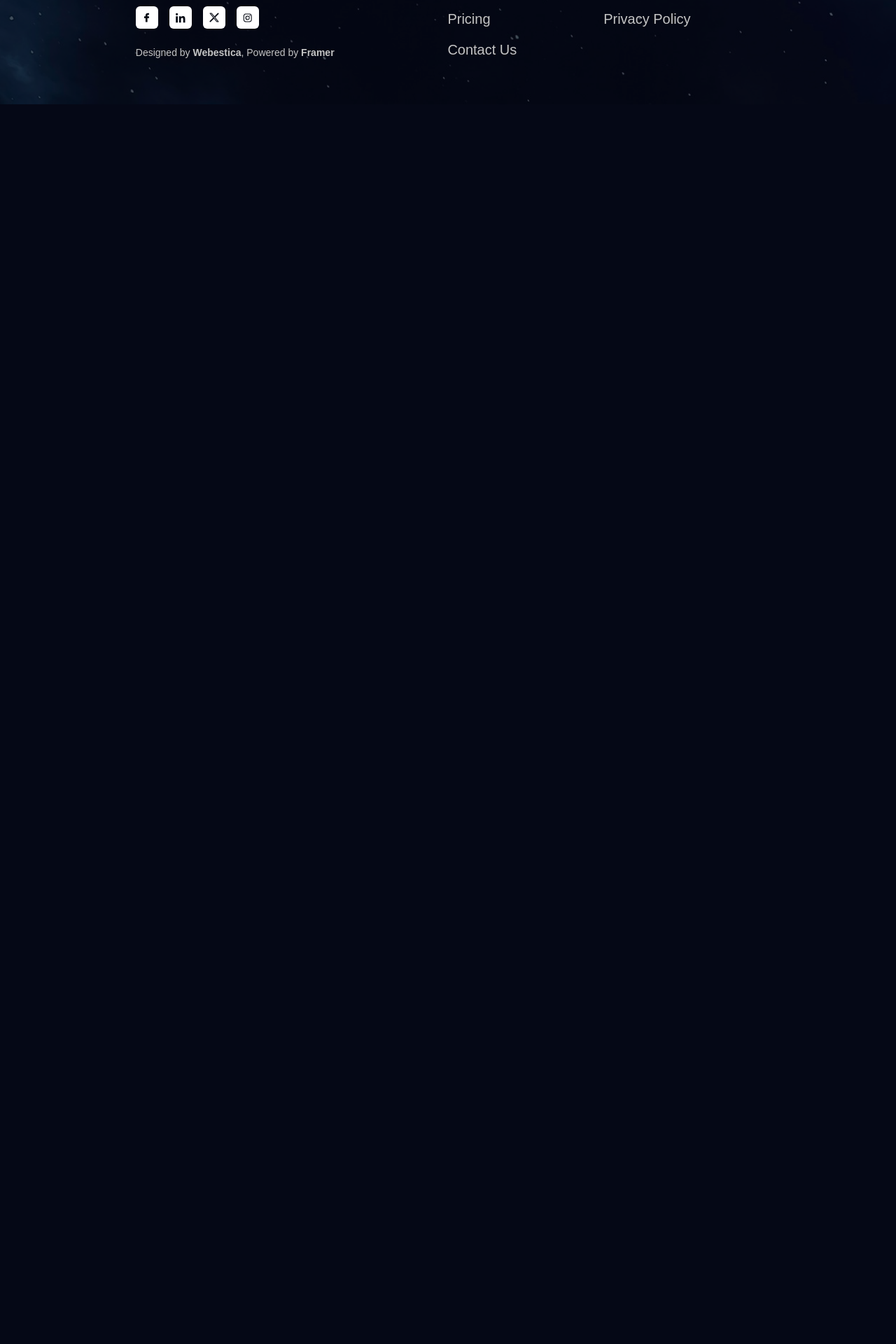
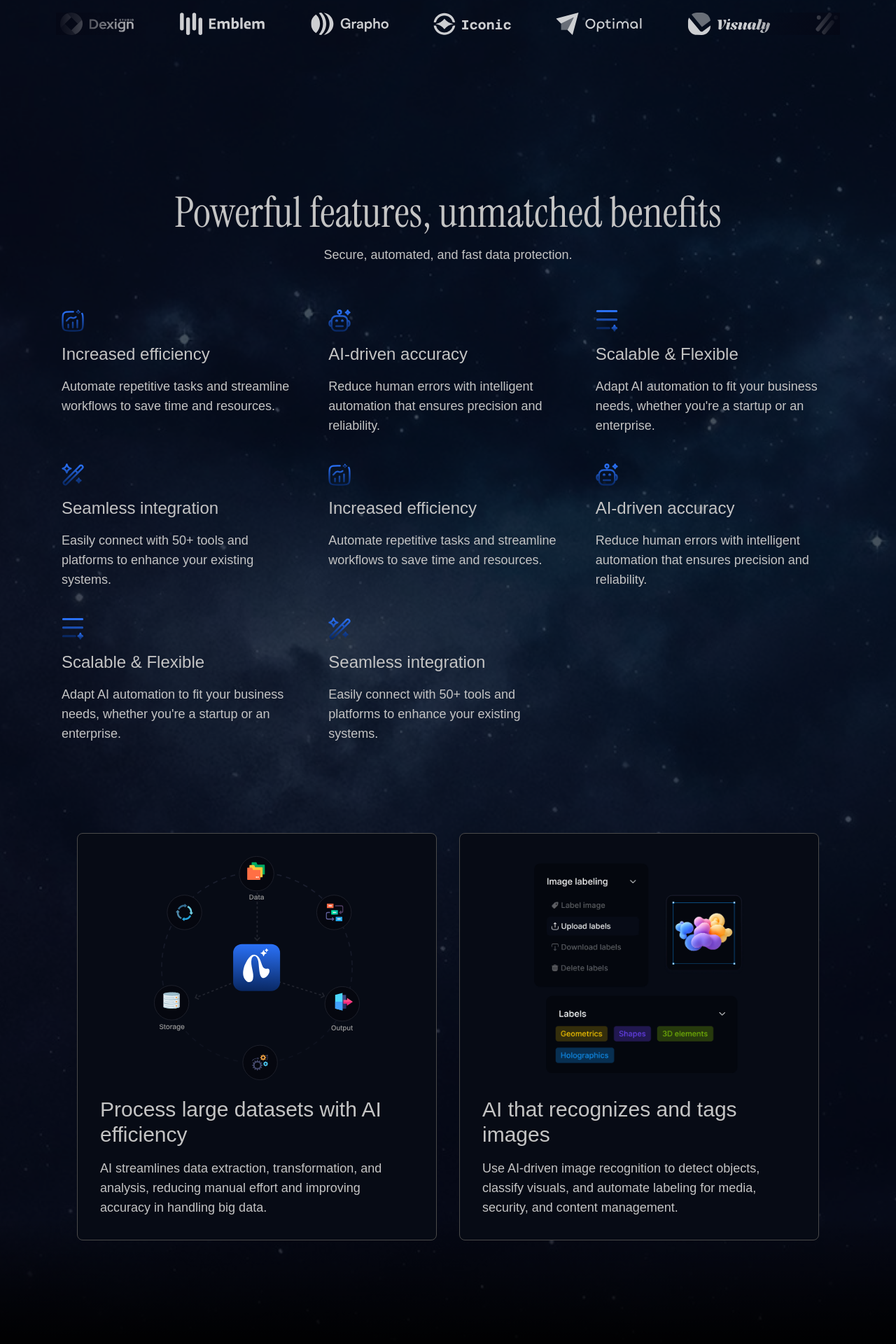
Before and after one commit to jasmit-lathiya/ailex-web-replica, a React (Create React App) app: page /feature in a window 1280 px wide. Shown: the part 817-2737 px from the top of the page at 70% size. Before the commit the page ends 966 px from the top, so only its background shows below. Built offline with nearby package versions, Linux system fonts and the light colour scheme; a web font is replaced by a local one.

Commit message:
Feature Page Implemented

```diff
--- a/src/App.tsx
+++ b/src/App.tsx
@@ -8,6 +8,7 @@ import FooterSection from './pages/home/sections/footerSection'
 import Page404 from './pages/page404'
 import LicencePage from './pages/licence'
 import PrivacyPolicyPage from './pages/privacyPolicy'
+import FeaturePage from './pages/feature'
 
 const AppRouter = () => {
   return (
@@ -17,6 +18,7 @@ const AppRouter = () => {
         <Route path="/" element={<HomePage />} />
         <Route path="/pricing" element={<PricingPage />} />
         <Route path="/blog" element={<BlogPage />} />
+        <Route path="/feature" element={<FeaturePage />} />
         <Route path="/404" element={<Page404 />} />
         <Route path="/licenses" element={<LicencePage />} />
         <Route path="/privacy-policy" element={<PrivacyPolicyPage />} />
--- /dev/null
+++ b/src/pages/feature/FeaturePage.tsx
@@ -0,0 +1,81 @@
+import { motion } from 'framer-motion'
+import featurePageBg from '../../assets/images/galaxyBg.jpeg'
+import AnimatedText from '../../molecules/animatedText'
+import analysisImg from '../../assets/aiShowcaseSection/sentimentAnalysisImg.svg'
+import ClientLogoSection from '../../organisms/clientLogoSection'
+import PowerfulFeatures from './organisms/powerfulFeatures'
+import dataProcessingImg from '../../assets/aiShowcaseSection/dataProcessingImg.svg'
+import smartIimageLabelingImg from '../../assets/aiShowcaseSection/smartImageLabelingImg.avif'
+import FeatureCard from './organisms/featureCard'
+
+const featureCardData = [
+  {
+    title: 'Process large datasets with AI efficiency',
+    description:
+      'AI streamlines data extraction, transformation, and analysis, reducing manual effort and improving accuracy in handling big data.',
+    imgSrc: dataProcessingImg,
+  },
+  {
+    title: 'AI that recognizes and tags images',
+    description:
+      'Use AI-driven image recognition to detect objects, classify visuals, and automate labeling for media, security, and content management.',
+    imgSrc: smartIimageLabelingImg,
+  },
+]
+
+const FeaturePage = () => {
+  return (
+    <div className="relative h-full w-full overflow-hidden font-switzer font-medium text-primaryDisabled pt-48 flex justify-center p-8">
+      <div className="w-full flex flex-row flex-wrap gap-8 p-8 justify-center items-center max-w-7xl">
+        <div className="w-full flex flex-row flex-wrap gap-8 p-8 mb-8">
+          <div
+            className="absolute inset-0 bg-cover bg-center bg-no-repeat z-[-1] opacity-30"
+            style={{
+              backgroundImage: `url(${featurePageBg})`,
+            }}
+          />
+          <div className="flex-1 flex flex-col items-center">
+            <AnimatedText
+              sentence="Understanding emotions in a text instantly"
+              className="font-instrument text-4xl md:text-7xl text-defaultWhite whitespace-pre-line break-words"
+            />
+            <AnimatedText
+              sentence="Analyze customer feedback, social media mentions, and reviews to detect positive, neutral, or negative sentiments in real-time."
+              className="mt-4 max-w-2xl text-md md:text-lg "
+              wordByWordAnimation
+            />
+          </div>
+          <motion.div
+            className="flex-1 flex justify-center items-center"
+            initial={{ opacity: 0, y: 50 }}
+            whileInView={{ opacity: 1, y: 0 }}
+            viewport={{ once: true }}
+            transition={{ duration: 1 }}
+          >
+            <img src={analysisImg} alt="Analysis" />
+          </motion.div>
+        </div>
+        <ClientLogoSection />
+        <PowerfulFeatures />
+        <motion.div
+          className="flex flex-col md:flex-row gap-8 my-12 md:my-24"
+          initial={{ opacity: 0, y: 50 }}
+          whileInView={{ opacity: 1, y: 0 }}
+          viewport={{ once: true }}
+          transition={{ duration: 1 }}
+        >
+          {featureCardData.map((data) => (
+            <FeatureCard
+              title={data.title}
+              description={data.description}
+              imgSrc={data.imgSrc}
+            />
+          ))}
+        </motion.div>
+      </div>
+      <div className="absolute bottom-0 left-0 w-full h-48 bg-gradient-to-t from-black to-transparent z-[-1]" />
+    </div>
+  )
+}
+
+export default FeaturePage
--- /dev/null
+++ b/src/pages/feature/index.ts
@@ -0,0 +1,3 @@
+import FeaturePage from './FeaturePage'
+
+export default FeaturePage
--- /dev/null
+++ b/src/pages/feature/organisms/featureCard/FeatureCard.tsx
@@ -0,0 +1,34 @@
+interface FeatureCardProps {
+  title: string
+  description: string
+  imgSrc: string
+}
+
+const FeatureCard = ({ title, description, imgSrc }: FeatureCardProps) => {
+  return (
+    <div
+      className={
+        'flex flex-col gap-6 space-evenly bg-primaryBg p-8 rounded-lg border border-defaultGrey justify-center items-center'
+        // (index % 2 === 0
+        //   ? 'flex-col md:flex-row'
+        //   : 'flex-col-reverse md:flex-row-reverse')
+      }
+    >
+      <div className=" w-[320px] h-[320px] flex justify-center items-center">
+        <img
+          src={imgSrc}
+          alt={`${title} illustration`}
+          className="w-[300px] h-[320px] object-contain"
+        />
+      </div>
+      <div className="flex flex-col gap-4 justify-center flex-1 max-w-md">
+        <span className="text-3xl font-switzer font-medium">{title}</span>
+        <p className="font-switzer font-medium text-lg text-primaryDisabled">
+          {description}
+        </p>
+      </div>
+    </div>
+  )
+}
+
+export default FeatureCard
--- /dev/null
+++ b/src/pages/feature/organisms/featureCard/index.ts
@@ -0,0 +1,3 @@
+import FeatureCard from './FeatureCard'
+
+export default FeatureCard
--- /dev/null
+++ b/src/pages/feature/organisms/powerfulFeatures/PowerfulFeatures.tsx
@@ -0,0 +1,101 @@
+import { motion } from 'framer-motion'
+
+import increasedEfficiencyIcon from '../../../../assets/advantageSection/increasedEfficiency.svg'
+import aiDrivenAccuracyIcon from '../../../../assets/advantageSection/aiDrivenAccuracy.svg'
+import scalableAndFlexibleIcon from '../../../../assets/advantageSection/scalableAndFlexible.svg'
+import seamlessIntegrationIcon from '../../../../assets/advantageSection/seamlessIntegration.svg'
+
+const powerfulFeaturesData = [
+  {
+    title: 'Increased efficiency',
+    description:
+      'Automate repetitive tasks and streamline workflows to save time and resources.',
+    icon: increasedEfficiencyIcon,
+  },
+  {
+    title: 'AI-driven accuracy',
+    description:
+      'Reduce human errors with intelligent automation that ensures precision and reliability.',
+    icon: aiDrivenAccuracyIcon,
+  },
+  {
+    title: 'Scalable & Flexible',
+    description:
+      "Adapt AI automation to fit your business needs, whether you're a startup or an enterprise.",
+    icon: scalableAndFlexibleIcon,
+  },
+  {
+    title: 'Seamless integration',
+    description:
+      'Easily connect with 50+ tools and platforms to enhance your existing systems.',
+    icon: seamlessIntegrationIcon,
+  },
+  {
+    title: 'Increased efficiency',
+    description:
+      'Automate repetitive tasks and streamline workflows to save time and resources.',
+    icon: increasedEfficiencyIcon,
+  },
+  {
+    title: 'AI-driven accuracy',
+    description:
+      'Reduce human errors with intelligent automation that ensures precision and reliability.',
+    icon: aiDrivenAccuracyIcon,
+  },
+  {
+    title: 'Scalable & Flexible',
+    description:
+      "Adapt AI automation to fit your business needs, whether you're a startup or an enterprise.",
+    icon: scalableAndFlexibleIcon,
+  },
+  {
+    title: 'Seamless integration',
+    description:
+      'Easily connect with 50+ tools and platforms to enhance your existing systems.',
+    icon: seamlessIntegrationIcon,
+  },
+]
+
+const PowerfulFeatures = () => {
+  return (
+    <div className="w-full flex flex-col">
+      <motion.div
+        className="flex flex-col justify-center z-10 text-center px-2 md:px-6 mt-16 md:mt-32 gap-16 z-10"
+        initial={{ opacity: 0, y: 50 }}
+        whileInView={{ opacity: 1, y: 0 }}
+        viewport={{ once: true }}
+        transition={{ duration: 0.3 }}
+      >
+        <div className="flex flex-col items-center gap-4">
+          <span className="text-4xl md:text-6xl lg:text-6xl font-instrument max-w-4xl">
+            Powerful features, unmatched benefits
+          </span>
+
+          <span className="font-switzer text-primaryDisabled text-lg  max-w-2xl">
+            Secure, automated, and fast data protection.
+          </span>
+        </div>
+        <div className="grid grid-cols-[repeat(auto-fit,minmax(250px,1fr))] gap-10">
+          {powerfulFeaturesData.map((feature, index) => (
+            <motion.div
+              className="w-full flex flex-col gap-4 text-left"
+              key={index}
+              initial={{ opacity: 0, y: 50 }}
+              whileInView={{ opacity: 1, y: 0 }}
+              viewport={{ once: true }}
+              transition={{ duration: 0.3, delay: index * 0.3 }}
+            >
+              <img src={feature.icon} alt={feature.title} className="w-8 h-8" />
+              <span className="text-2xl">{feature.title}</span>
+              <span className="text-primaryDisabled text-lg">
+                {feature.description}
+              </span>
+            </motion.div>
+          ))}
+        </div>
+      </motion.div>
+    </div>
+  )
+}
+
+export default PowerfulFeatures
--- /dev/null
+++ b/src/pages/feature/organisms/powerfulFeatures/index.ts
@@ -0,0 +1,3 @@
+import PowerfulFeatures from './PowerfulFeatures'
+
+export default PowerfulFeatures
--- a/src/pages/home/sections/heroSection/HeroSection.tsx
+++ b/src/pages/home/sections/heroSection/HeroSection.tsx
@@ -131,8 +131,7 @@ const HeroSection = () => {
           ))}
         </div>
         {/* Bottom Fade */}
-        {/* <div className="absolute bottom-0 left-0 w-full h-48 bg-gradient-to-t from-black to-transparent" /> */}
-        {/* </div> */}
+        <div className="absolute bottom-0 left-0 w-full h-48 bg-gradient-to-t from-black to-transparent" />
       </div>
     </section>
   )
```
